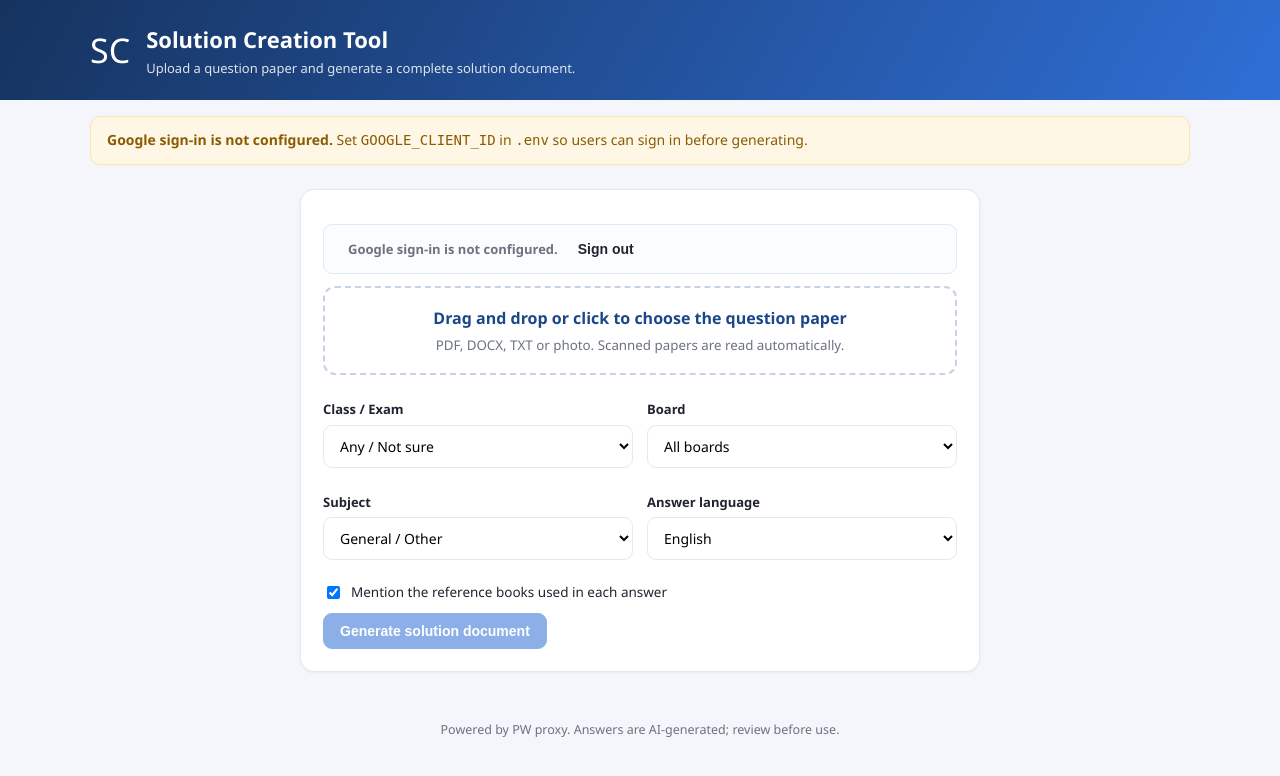
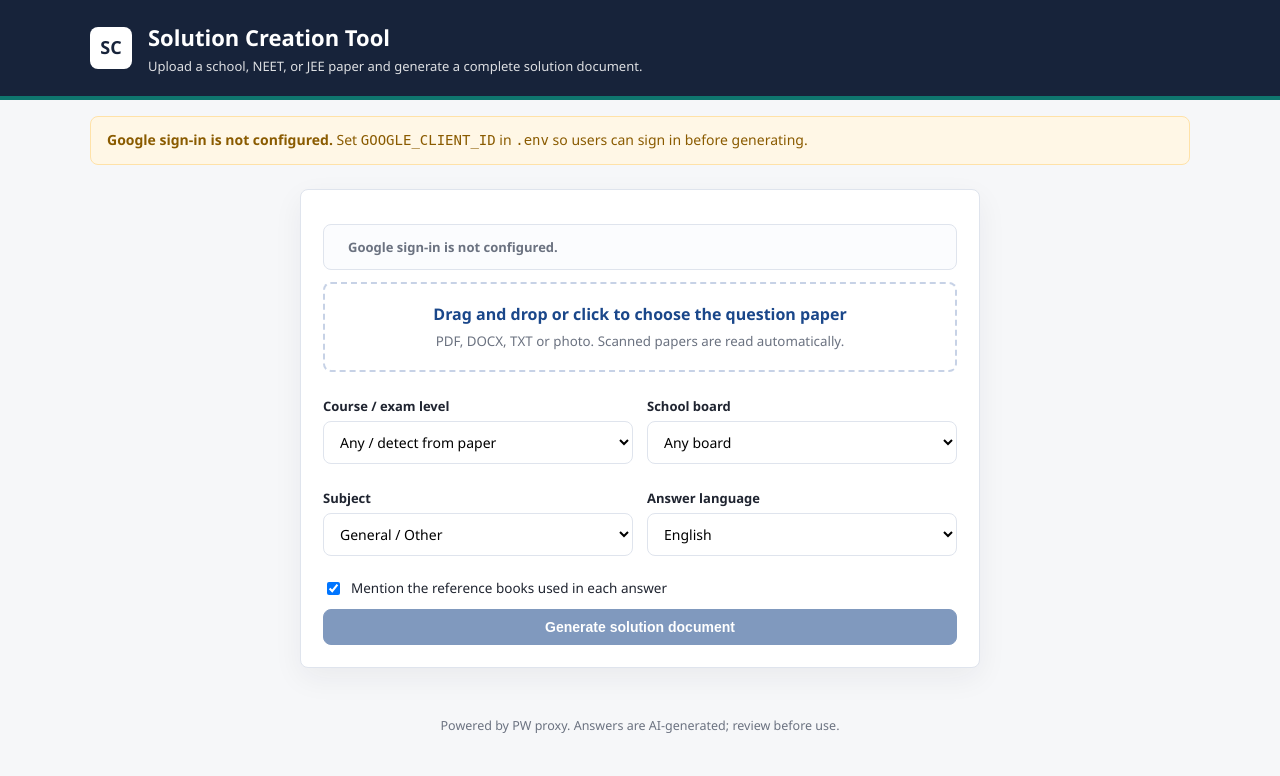
Before and after one commit to sonalisingh4-bit/Sol_Creation, a FastAPI app: page / in a window 1280 px wide. Shown: the top 776 px of the page. Run offline with FastAPI, Linux system fonts and the light colour scheme; some libraries are stand-ins or nearby versions.

Commit message:
Improve exam level frontend flow

```diff
--- a/app/config.py
+++ b/app/config.py
@@ -87,6 +87,7 @@ CLASSES: dict[str, str] = {
     "Class 10": "Class 10",
     "Class 11": "Class 11",
     "Class 12": "Class 12",
+    "Class 11+12": "Class 11 + 12",
     "NEET": "NEET",
     "JEE": "JEE",
 }
--- a/app/drive_sync.py
+++ b/app/drive_sync.py
@@ -400,6 +400,8 @@ def ensure_index_async() -> None:
 # UI summary
 # ---------------------------------------------------------------------------
 def _class_sort_key(class_level: str | None) -> tuple[int, str]:
+    if class_level == "Class 11+12":
+        return (11, "+12")
     if class_level and class_level.startswith("Class "):
         try:
             return (int(class_level.split()[1]), "")
--- a/app/main.py
+++ b/app/main.py
@@ -104,6 +104,8 @@ async def generate(
     subject = subject if subject in config.SUBJECTS else "General"
     board = board if board in config.BOARDS else ""
     class_level = class_level if class_level in config.CLASSES else ""
+    if class_level in {"NEET", "JEE"}:
+        board = ""
     job = jobs.start_job(
         saved, language, class_level, subject, board, include_sources == "on", token
     )
--- a/static/css/style.css
+++ b/static/css/style.css
@@ -1,19 +1,21 @@
 :root {
-  --bg: #f4f6fb;
+  --bg: #f6f7f9;
   --card: #ffffff;
   --ink: #1f2430;
   --muted: #6b7280;
   --accent: #1a478a;
   --accent2: #2f6fd6;
+  --focus: #0f766e;
   --ok: #137a4b;
   --okbg: #e6f6ee;
   --err: #b42318;
   --errbg: #fdecea;
-  --border: #e4e8f0;
-  --radius: 14px;
+  --border: #dfe4ed;
+  --radius: 8px;
 }
 
 * { box-sizing: border-box; }
+[hidden] { display: none !important; }
 body {
   margin: 0;
   font-family: "Segoe UI", "Nirmala UI", system-ui, sans-serif;
@@ -23,18 +25,24 @@ body {
 }
 
 .topbar {
-  background: linear-gradient(120deg, #16335f, #2f6fd6);
+  background: #17233a;
   color: #fff;
-  padding: 22px 28px;
+  padding: 20px 28px;
+  border-bottom: 4px solid var(--focus);
 }
 .brand { display: flex; align-items: center; gap: 16px; max-width: 1100px; margin: 0 auto; }
-.brand .logo { font-size: 34px; }
+.brand .logo {
+  display: grid; place-items: center;
+  width: 42px; height: 42px; border-radius: 8px;
+  background: #fff; color: #17233a;
+  font-size: 18px; font-weight: 800; letter-spacing: 0;
+}
 .brand h1 { margin: 0; font-size: 22px; }
 .brand p { margin: 2px 0 0; font-size: 13px; opacity: .85; }
 
 .banner {
   max-width: 1100px; margin: 16px auto 0; padding: 12px 16px;
-  border-radius: 10px; font-size: 14px;
+  border-radius: 8px; font-size: 14px;
 }
 .banner.warn { background: #fff7e6; border: 1px solid #ffe2a8; color: #8a5b00; }
 .banner a { color: inherit; }
@@ -50,7 +58,7 @@ body {
 .card {
   background: var(--card); border: 1px solid var(--border);
   border-radius: var(--radius); padding: 22px;
-  box-shadow: 0 1px 3px rgba(20,40,80,.05);
+  box-shadow: 0 10px 30px rgba(31,36,48,.06);
 }
 .card h2 { margin: 0 0 4px; font-size: 17px; color: var(--accent); }
 .muted { color: var(--muted); }
@@ -59,12 +67,12 @@ body {
 
 .dropzone {
   display: block; position: relative; cursor: pointer;
-  border: 2px dashed #c7d2e6; border-radius: 12px;
+  border: 2px dashed #c7d2e6; border-radius: 8px;
   padding: 18px; text-align: center; margin: 12px 0;
   transition: border-color .15s, background .15s;
 }
-.dropzone:hover { border-color: var(--accent2); background: #f7faff; }
-.dropzone.dragover { border-color: var(--accent2); background: #eaf2ff; }
+.dropzone:hover { border-color: var(--focus); background: #f2fbf8; }
+.dropzone.dragover { border-color: var(--focus); background: #e6f7f1; }
 .dropzone span { display: block; font-weight: 600; color: var(--accent); }
 .dropzone small { display: block; color: var(--muted); margin-top: 4px; }
 .dropzone input[type=file] {
@@ -93,21 +101,26 @@ body {
 @media (max-width: 560px) { .field-row { flex-direction: column; gap: 0; } }
 select, input[type=text] {
   width: 100%; padding: 10px 12px; border: 1px solid var(--border);
-  border-radius: 9px; font-size: 14px; background: #fff; font-family: inherit;
+  border-radius: 8px; font-size: 14px; background: #fff; font-family: inherit;
 }
+select:focus, input[type=text]:focus {
+  border-color: var(--focus); box-shadow: 0 0 0 3px rgba(15,118,110,.12);
+  outline: none;
+}
+optgroup { color: var(--muted); font-style: normal; }
 input[type=text]::placeholder { color: #aab2c0; }
 .check { display: flex; align-items: center; gap: 8px; font-size: 13.5px; margin: 10px 0; }
 
 .btn {
   display: inline-flex; align-items: center; gap: 6px; cursor: pointer;
   border: 1px solid var(--border); background: #fff; color: var(--ink);
-  padding: 9px 16px; border-radius: 9px; font-size: 14px; font-weight: 600;
+  padding: 9px 16px; border-radius: 8px; font-size: 14px; font-weight: 600;
   text-decoration: none; transition: transform .05s, box-shadow .15s;
 }
 .btn:hover { box-shadow: 0 2px 8px rgba(20,40,80,.12); }
 .btn:active { transform: translateY(1px); }
-.btn.primary { background: var(--accent2); border-color: var(--accent2); color: #fff; }
-.btn.primary:hover { background: var(--accent); }
+.btn.primary { background: var(--accent); border-color: var(--accent); color: #fff; width: 100%; justify-content: center; }
+.btn.primary:hover { background: #14396f; }
 .btn.link { border: none; background: none; padding: 4px 8px; }
 .btn.danger { color: var(--err); }
 
@@ -115,20 +128,20 @@ input[type=text]::placeholder { color: #aab2c0; }
 .source-list { list-style: none; margin: 0; padding: 0; }
 .source-list li {
   display: grid; grid-template-columns: 1fr auto auto; align-items: center; gap: 10px;
-  padding: 9px 10px; border: 1px solid var(--border); border-radius: 9px; margin-bottom: 7px;
+  padding: 9px 10px; border: 1px solid var(--border); border-radius: 8px; margin-bottom: 7px;
   background: #fbfcfe;
 }
 .src-name { font-weight: 600; font-size: 13.5px; word-break: break-all; }
 .src-meta { font-size: 12px; color: var(--muted); }
 .empty { color: var(--muted); font-size: 13.5px; padding: 8px 0; }
 
-.flash { padding: 10px 13px; border-radius: 9px; font-size: 13.5px; margin: 10px 0; }
+.flash { padding: 10px 13px; border-radius: 8px; font-size: 13.5px; margin: 10px 0; }
 .flash.ok { background: var(--okbg); color: var(--ok); }
 .flash.err { background: var(--errbg); color: var(--err); }
 
 .auth-box {
   display: flex; align-items: center; gap: 12px; flex-wrap: wrap;
-  padding: 12px; border: 1px solid var(--border); border-radius: 9px;
+  padding: 12px; border: 1px solid var(--border); border-radius: 8px;
   background: #fbfcfe; margin: 12px 0;
 }
 .auth-status { color: var(--muted); font-size: 13px; font-weight: 600; }
--- a/static/js/main.js
+++ b/static/js/main.js
@@ -31,6 +31,53 @@
     paperInput.files = dt.files;
     paperInput.dispatchEvent(new Event("change"));
   });
+})();
+
+(function () {
+  const level = document.getElementById("class_level");
+  const boardField = document.getElementById("board-field");
+  const board = document.getElementById("board");
+  const subject = document.getElementById("subject");
+  if (!level) return;
+
+  const subjectOptions = subject
+    ? Array.from(subject.options).map((option) => ({
+        option,
+        initiallyDisabled: option.disabled,
+      }))
+    : [];
+  const examSubjects = {
+    NEET: new Set(["General", "Physics", "Chemistry", "Biology"]),
+    JEE: new Set(["General", "Mathematics", "Physics", "Chemistry"]),
+  };
+
+  function updateSubjectChoices(allowed) {
+    if (!subject) return;
+    subjectOptions.forEach(({ option, initiallyDisabled }) => {
+      const shouldShow = !allowed || allowed.has(option.value);
+      option.hidden = !shouldShow;
+      option.disabled = initiallyDisabled || !shouldShow;
+    });
+    if (allowed && !allowed.has(subject.value)) {
+      const fallback = subjectOptions.find(
+        ({ option }) => allowed.has(option.value) && !option.disabled
+      );
+      if (fallback) subject.value = fallback.option.value;
+    }
+  }
+
+  function applyLevelRules() {
+    const entranceExam = level.value === "NEET" || level.value === "JEE";
+    if (boardField && board) {
+      boardField.hidden = entranceExam;
+      board.disabled = entranceExam;
+      if (entranceExam) board.value = "";
+    }
+    updateSubjectChoices(examSubjects[level.value]);
+  }
+
+  level.addEventListener("change", applyLevelRules);
+  applyLevelRules();
 })();
 
 (function () {
--- a/templates/index.html
+++ b/templates/index.html
@@ -16,7 +16,7 @@
     <span class="logo">SC</span>
     <div>
       <h1>Solution Creation Tool</h1>
-      <p>Upload a question paper and generate a complete solution document.</p>
+      <p>Upload a school, NEET, or JEE paper and generate a complete solution document.</p>
     </div>
   </div>
 </header>
@@ -53,18 +53,25 @@
 
       <div class="field-row">
         <div class="field">
-          <label for="class_level">Class / Exam</label>
+          <label for="class_level">Course / exam level</label>
           <select name="class_level" id="class_level">
-            <option value="">Any / Not sure</option>
-            {% for value, label in classes.items() %}
+            <option value="">Any / detect from paper</option>
+            <optgroup label="School classes">
+            {% for value, label in classes.items() if value not in ("NEET", "JEE") %}
             <option value="{{ value }}">{{ label }}</option>
             {% endfor %}
+            </optgroup>
+            <optgroup label="Entrance exams">
+            {% for value, label in classes.items() if value in ("NEET", "JEE") %}
+            <option value="{{ value }}">{{ label }}</option>
+            {% endfor %}
+            </optgroup>
           </select>
         </div>
-        <div class="field">
-          <label for="board">Board</label>
+        <div class="field" id="board-field">
+          <label for="board">School board</label>
           <select name="board" id="board">
-            <option value="">All boards</option>
+            <option value="">Any board</option>
             {% for value, label in boards.items() %}
             <option value="{{ value }}">{{ label }}</option>
             {% endfor %}
```
Also changed, not shown: app/solver.py (+39 -4 lines), README.md.
